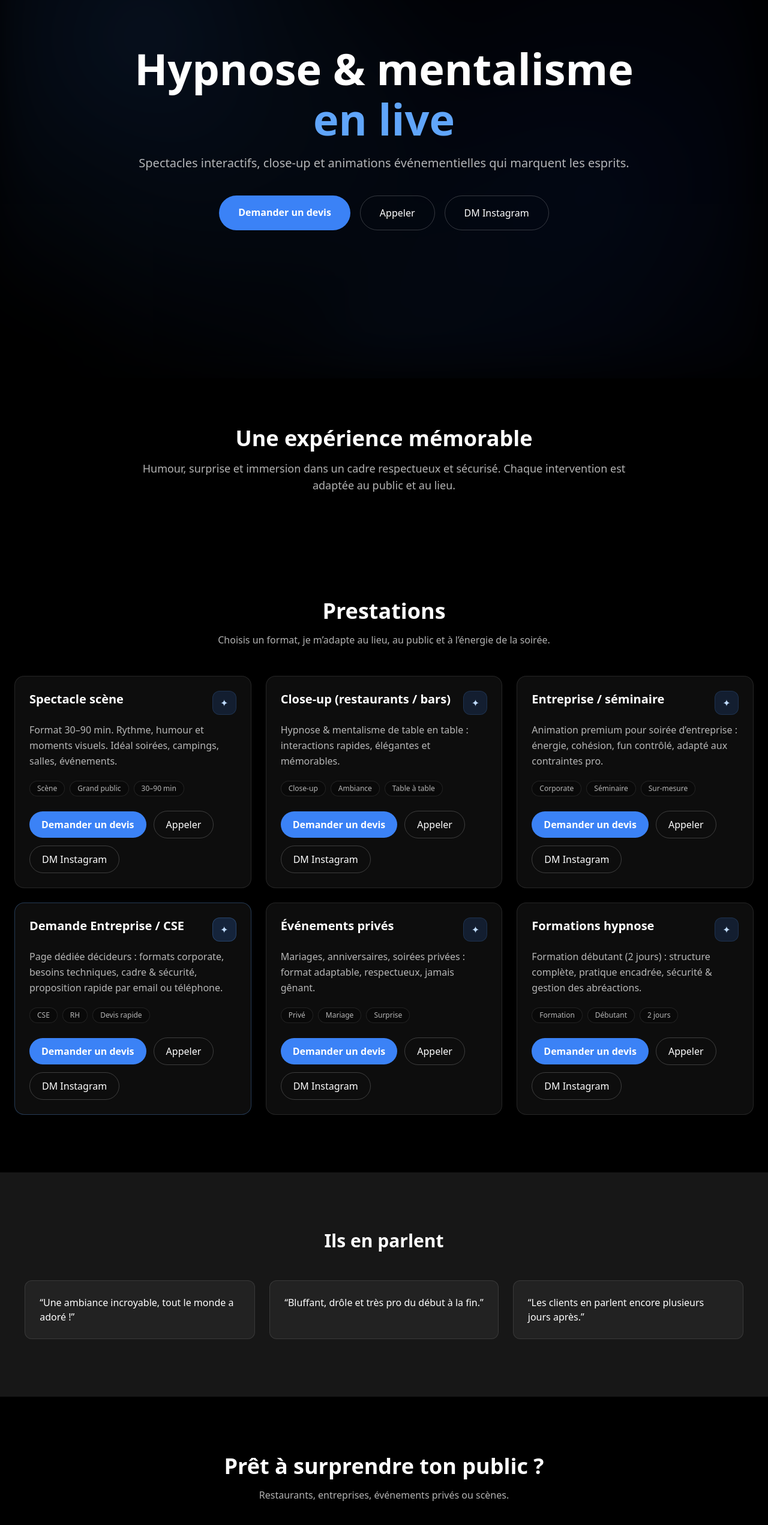
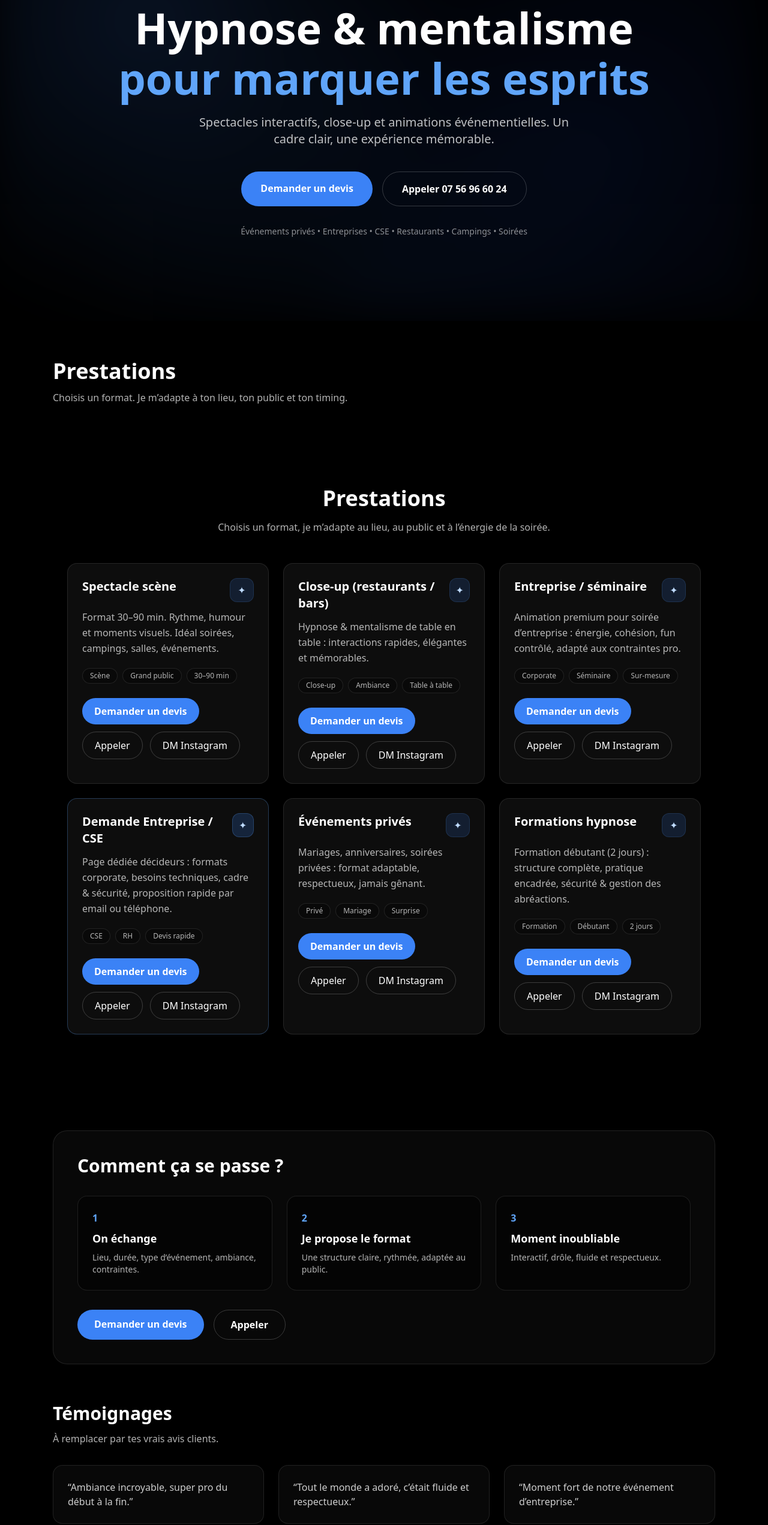
Before and after one commit to HypnoNico/transeetillusion, a Next.js app: page / in a window 1280 px wide. Shown: the part 234-2777 px from the top of the page at 60% size. Built offline with nearby package versions, Linux system fonts and the light colour scheme.

Commit message:
Update page.tsx

```diff
--- a/app/page.tsx
+++ b/app/page.tsx
@@ -1,23 +1,33 @@
-import { Reveal } from "@/components/reveal";
-import { Testimonials } from "@/components/testimonials";
+// app/page.tsx
+
 import { PrestationsCards } from "@/components/prestations-cards";
 
 export default function Home() {
+  const phoneNumber = "+33756966024";
+  const phoneLabel = "07 56 96 60 24";
+
   return (
     <main className="bg-black text-white overflow-x-hidden">
       {/* HERO */}
-      <section className="relative h-screen overflow-hidden flex items-center justify-center text-center px-6 bg-black">
+      <section className="relative min-h-[88vh] overflow-hidden flex items-center justify-center text-center px-6 bg-black">
         <div className="absolute inset-0 hero-animated" />
-        <div className="absolute inset-0 bg-black/65" />
+        <div className="absolute inset-0 bg-black/60" />
 
-        <div className="relative z-10 max-w-4xl">
-          <h1 className="text-4xl sm:text-6xl xl:text-7xl font-extrabold leading-tight">
+        <div className="relative z-10 mx-auto max-w-4xl">
+          <p className="text-blue-300/90 font-medium tracking-wide">
+            HypnoNico — Transe & Illusion
+          </p>
+
+          <h1 className="mt-4 text-4xl sm:text-6xl xl:text-7xl font-extrabold leading-tight">
             Hypnose & mentalisme
-            <span className="block text-blue-400 mt-3">en live</span>
+            <span className="block text-blue-400 mt-3">
+              pour marquer les esprits
+            </span>
           </h1>
 
-          <p className="mt-6 text-white/70 text-lg sm:text-xl">
-            Spectacles interactifs, close-up et animations événementielles qui marquent les esprits.
+          <p className="mt-6 text-white/75 text-lg sm:text-xl max-w-2xl mx-auto">
+            Spectacles interactifs, close-up et animations événementielles.
+            Un cadre clair, une expérience mémorable.
           </p>
 
           <div className="mt-10 flex flex-wrap justify-center gap-4">
@@ -29,69 +39,112 @@ export default function Home() {
             </a>
 
             <a
-              href="tel:+33756966024"
-              className="px-8 py-4 rounded-full border border-white/20 hover:border-blue-400 hover:text-blue-300 transition"
+              href={`tel:${phoneNumber}`}
+              className="px-8 py-4 rounded-full border border-white/20 hover:border-white/40 hover:bg-white/5 transition font-semibold"
             >
-              Appeler
+              Appeler {phoneLabel}
+            </a>
+          </div>
+
+          <div className="mt-8 text-sm text-white/55">
+            Événements privés • Entreprises • CSE • Restaurants • Campings • Soirées
+          </div>
+        </div>
+      </section>
+
+      {/* PRESTATIONS */}
+      <section className="mx-auto max-w-6xl px-6 py-16">
+        <div className="max-w-2xl">
+          <h2 className="text-3xl sm:text-4xl font-extrabold">
+            Prestations
+          </h2>
+          <p className="mt-3 text-white/70">
+            Choisis un format. Je m’adapte à ton lieu, ton public et ton timing.
+          </p>
+        </div>
+
+        <div className="mt-10">
+          <PrestationsCards
+            phoneNumber={phoneNumber}
+            phoneLabel={phoneLabel}
+          />
+        </div>
+      </section>
+
+      {/* PROCESS */}
+      <section className="mx-auto max-w-6xl px-6 pb-16">
+        <div className="rounded-3xl border border-white/10 bg-white/[0.03] p-8 sm:p-10">
+          <h2 className="text-2xl sm:text-3xl font-extrabold">
+            Comment ça se passe ?
+          </h2>
+
+          <div className="mt-8 grid gap-6 md:grid-cols-3">
+            <div className="rounded-2xl border border-white/10 bg-black/40 p-6">
+              <div className="text-blue-400 font-bold">1</div>
+              <h3 className="mt-2 font-semibold text-lg">On échange</h3>
+              <p className="mt-2 text-white/70 text-sm">
+                Lieu, durée, type d’événement, ambiance, contraintes.
+              </p>
+            </div>
+
+            <div className="rounded-2xl border border-white/10 bg-black/40 p-6">
+              <div className="text-blue-400 font-bold">2</div>
+              <h3 className="mt-2 font-semibold text-lg">Je propose le format</h3>
+              <p className="mt-2 text-white/70 text-sm">
+                Une structure claire, rythmée, adaptée au public.
+              </p>
+            </div>
+
+            <div className="rounded-2xl border border-white/10 bg-black/40 p-6">
+              <div className="text-blue-400 font-bold">3</div>
+              <h3 className="mt-2 font-semibold text-lg">Moment inoubliable</h3>
+              <p className="mt-2 text-white/70 text-sm">
+                Interactif, drôle, fluide et respectueux.
+              </p>
+            </div>
+          </div>
+
+          <div className="mt-8 flex flex-wrap gap-4">
+            <a
+              href="/contact"
+              className="px-7 py-3 rounded-full bg-blue-500 hover:bg-blue-600 transition font-semibold"
+            >
+              Demander un devis
             </a>
 
             <a
-              href="https://instagram.com/hypnonico"
-              target="_blank"
-              className="px-8 py-4 rounded-full border border-white/20 hover:border-blue-400 hover:text-blue-300 transition"
+              href={`tel:${phoneNumber}`}
+              className="px-7 py-3 rounded-full border border-white/20 hover:border-white/40 hover:bg-white/5 transition font-semibold"
             >
-              DM Instagram
+              Appeler
             </a>
           </div>
         </div>
       </section>
 
-      {/* PITCH */}
-      <section className="py-20 px-6 text-center max-w-4xl mx-auto">
-        <Reveal>
-          <h2 className="text-3xl sm:text-4xl font-bold">Une expérience mémorable</h2>
-          <p className="text-white/70 mt-4 text-lg">
-            Humour, surprise et immersion dans un cadre respectueux et sécurisé. Chaque intervention est adaptée au public
-            et au lieu.
-          </p>
-        </Reveal>
-      </section>
+      {/* TEMOIGNAGES */}
+      <section className="mx-auto max-w-6xl px-6 pb-20">
+        <h2 className="text-2xl sm:text-3xl font-extrabold">
+          Témoignages
+        </h2>
+        <p className="mt-3 text-white/70 max-w-2xl">
+          À remplacer par tes vrais avis clients.
+        </p>
 
-      {/* CARTES PRESTATIONS */}
-      <PrestationsCards />
-
-      {/* TÉMOIGNAGES */}
-      <section className="py-24 px-6 bg-neutral-900">
-        <Reveal>
-          <h2 className="text-3xl font-bold text-center mb-12">Ils en parlent</h2>
-          <Testimonials />
-        </Reveal>
-      </section>
-
-      {/* CTA FINAL */}
-      <section className="py-24 text-center px-6">
-        <Reveal>
-          <h2 className="text-3xl sm:text-4xl font-bold">Prêt à surprendre ton public ?</h2>
-          <p className="text-white/70 mt-4">
-            Restaurants, entreprises, événements privés ou scènes.
-          </p>
-
-          <div className="mt-10 flex flex-wrap justify-center gap-4">
-            <a
-              href="/contact"
-              className="inline-block px-10 py-4 rounded-full bg-blue-500 hover:bg-blue-600 transition font-semibold"
+        <div className="mt-8 grid gap-6 md:grid-cols-3">
+          {[
+            "Ambiance incroyable, super pro du début à la fin.",
+            "Tout le monde a adoré, c’était fluide et respectueux.",
+            "Moment fort de notre événement d’entreprise.",
+          ].map((txt, i) => (
+            <div
+              key={i}
+              className="rounded-2xl border border-white/10 bg-white/[0.03] p-6 text-white/80"
             >
-              Demander un devis
-            </a>
-
-            <a
-              href="tel:+33756966024"
-              className="inline-block px-10 py-4 rounded-full border border-white/20 hover:border-blue-400 hover:text-blue-200 transition"
-            >
-              Appeler
-            </a>
-          </div>
-        </Reveal>
+              “{txt}”
+            </div>
+          ))}
+        </div>
       </section>
     </main>
   );
```
